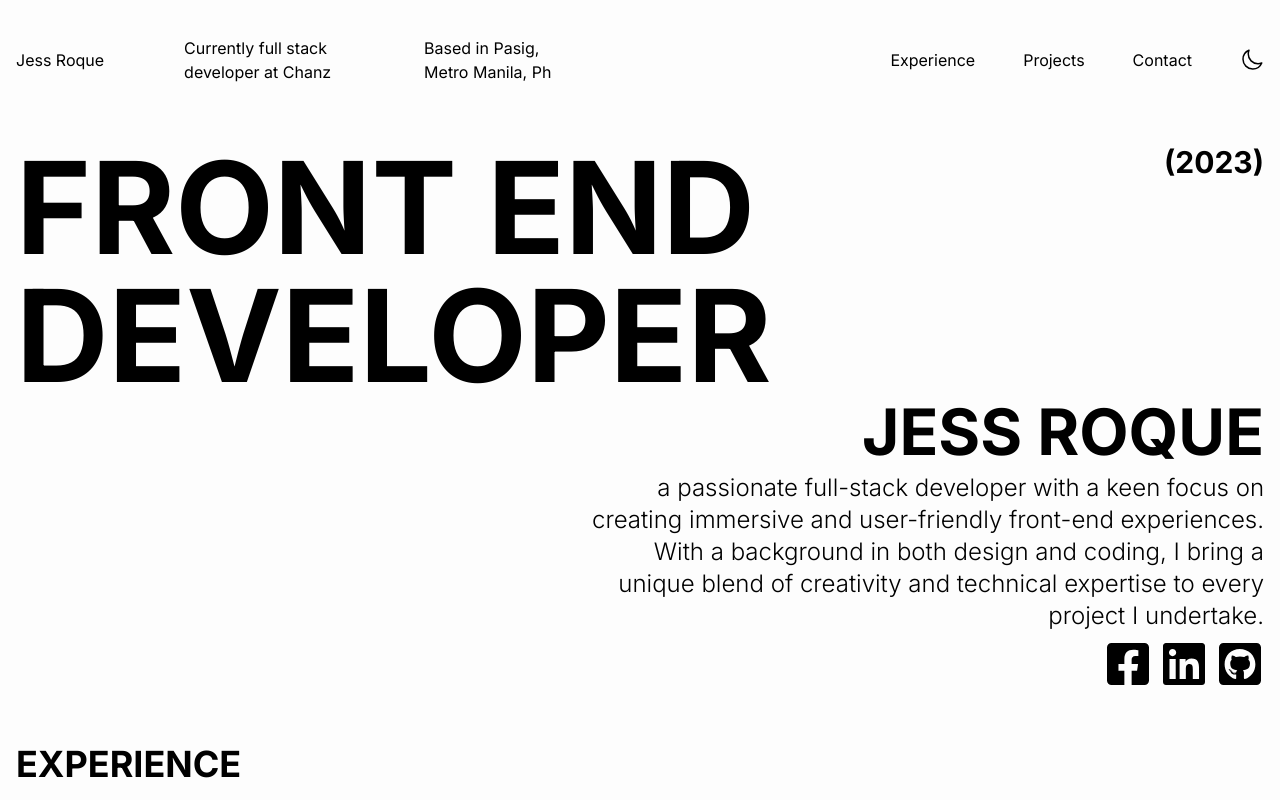
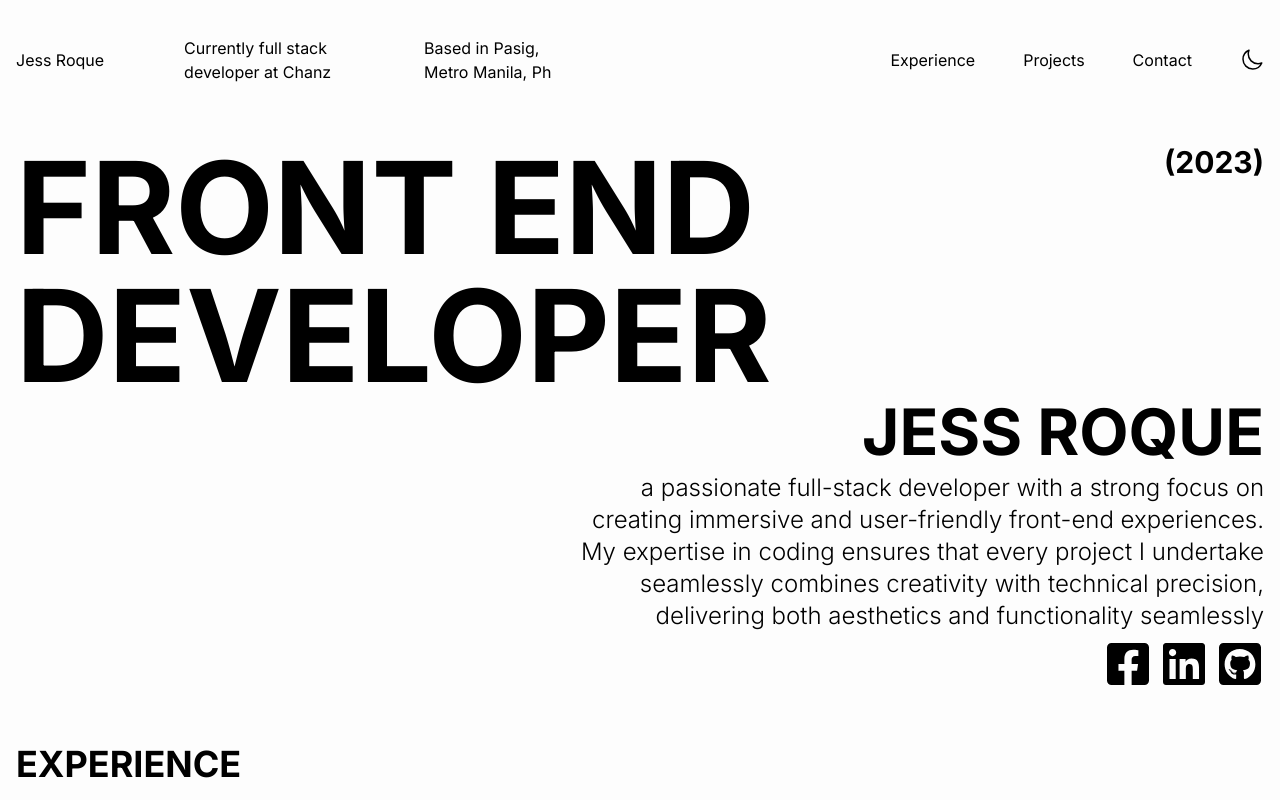
Before and after one commit to jessdolt/portfolio-v1, a Next.js app: page / in a window 1280 px wide. Shown: the top 800 px of the page. Built offline with nearby package versions, Linux system fonts and the light colour scheme.

Commit message:
Update index.tsx

```diff
--- a/components/Hero/index.tsx
+++ b/components/Hero/index.tsx
@@ -38,10 +38,7 @@ const Hero = () => {
           Jess Roque
         </h1>
         <p className="text-lg font-[300] lg:text-2xl lg:text-right lg:ml-auto">
-          a passionate full-stack developer with a keen focus on creating
-          immersive and user-friendly front-end experiences. With a background
-          in both design and coding, I bring a unique blend of creativity and
-          technical expertise to every project I undertake.
+         a passionate full-stack developer with a strong focus on creating immersive and user-friendly front-end experiences. My expertise in coding ensures that every project I undertake seamlessly combines creativity with technical precision, delivering both aesthetics and functionality seamlessly
         </p>
 
         <div className="flex gap-2 lg:justify-end">
```
